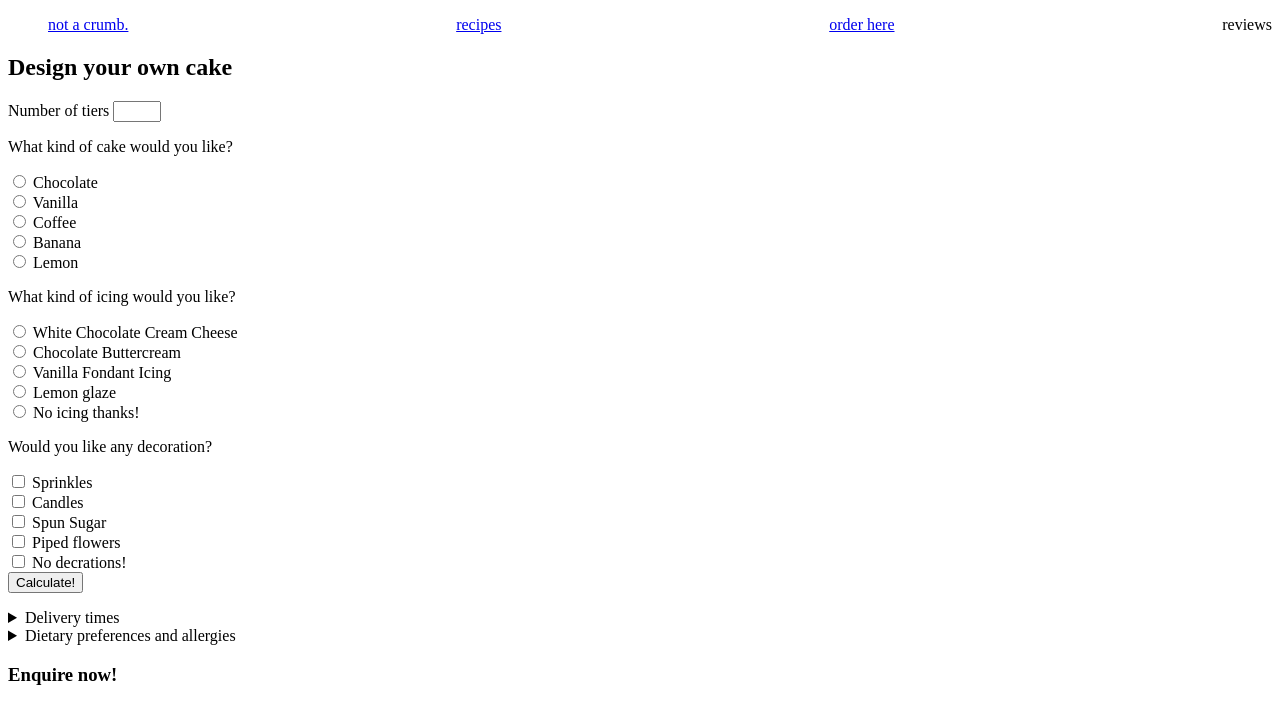
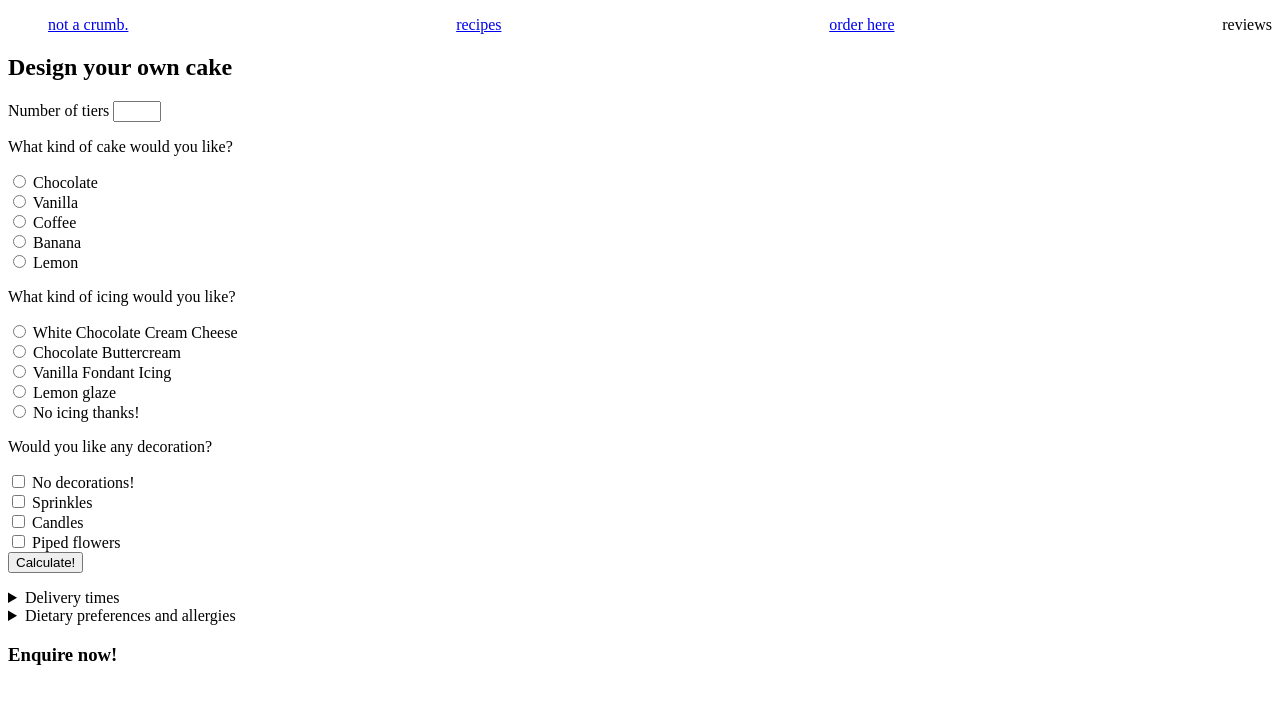
Before and after one commit to julietteorpen/not_a_crumb, a plain HTML site: page index.html in a window 1280 px wide. Drawn offline with Linux system fonts and the light colour scheme.

Commit message:
continued work on cake visualiser and related JS

```diff
--- a/index.html
+++ b/index.html
@@ -23,7 +23,7 @@
       <h2> Design your own cake</h2>
 
     <label for="tier"> Number of tiers</label>
-      <input type="number" name="tier" min="1" max="4"/>
+      <input type="number" name="tier" min="1" max="4" id="tier"/>
       <p> What kind of cake would you like?</p>
       <div>
         <input type="radio" name="flavour" id="flavour1" value="Chocolate">
@@ -69,26 +69,27 @@
     </div>
 
     <p> Would you like any decoration?</p>
+      <div>
+         <input type="checkbox" name="decoration" id="decoration0" value="none" />
+         <label for="flavour"> No decorations! </label>
+      </div>
     <div>
           <input type="checkbox" name="decoration" id="decoration1" value="sprinkles" />
          <label for="flavour"> Sprinkles </label>
     </div>
     <div>
-         <input type="checkbox" name="decoration" id="decoration1" value="sprinkles" />
+         <input type="checkbox" name="decoration" id="decoration2" value="candles" />
          <label for="flavour"> Candles </label>
       </div>
       <div>
+         <input type="checkbox" name="decoration" id="decoration3" value="flowers" />
+         <label for="flavour"> Piped flowers </label>
+      </div>
+      <!-- <div>
           <input type="checkbox" name="decoration" id="decoration1" value="sprinkles" />
          <label for="flavour"> Spun Sugar </label>
-      </div>
-      <div>
-         <input type="checkbox" name="decoration" id="decoration1" value="sprinkles" />
-         <label for="flavour"> Piped flowers </label>
-      </div>
-      <div>
-         <input type="checkbox" name="decoration" id="decoration1" value="sprinkles" />
-         <label for="flavour"> No decrations! </label>
-      </div>
+      </div>  -->
+
   <button>Calculate!</button>
 </section>
 
--- a/script.js
+++ b/script.js
@@ -0,0 +1,25 @@
+let form = document.querySelector("form");
+let tier = document.querySelector("#tier");
+let flavour1 = document.querySelector("#flavour1");
+let flavour2 = document.querySelector("#flavour2");
+let flavour3 = document.querySelector("#flavour3");
+let flavour4 = document.querySelector("#flavour4");
+let flavour5 = document.querySelector("#flavour5");
+
+//create empty variable to hold total value
+
+//check form to see flavour selected - e.g. vanilla selected
+//if vanilla select, loop through vanilla array images
+
+//look at number of tiers. Times total by no. of tiers entered
+
+//look at decoration and add value to total - none = 0, sprinkles = 1,
+
+let decorations = [];
+let vanillaCake = [];
+let chocCake = [];
+
+function visualise() {
+  let total = 0;
+  console.log(total);
+}
```
